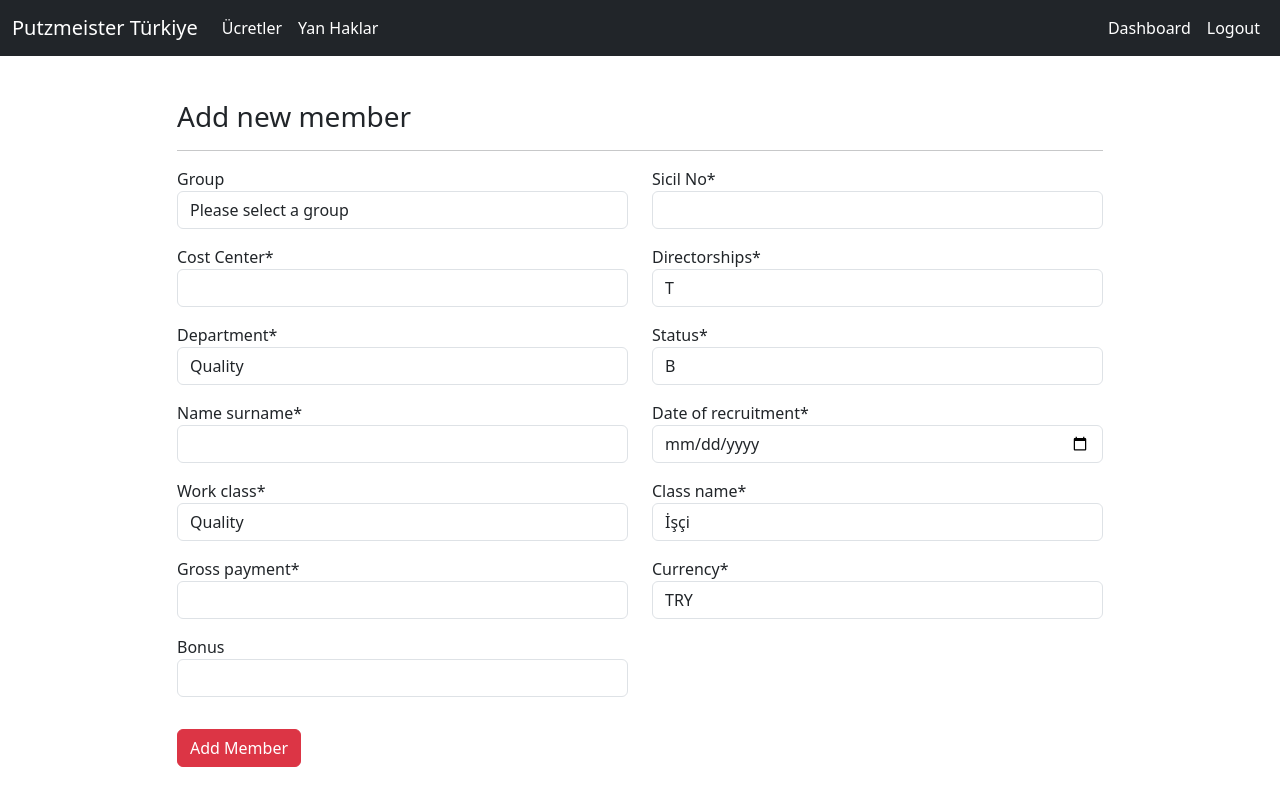
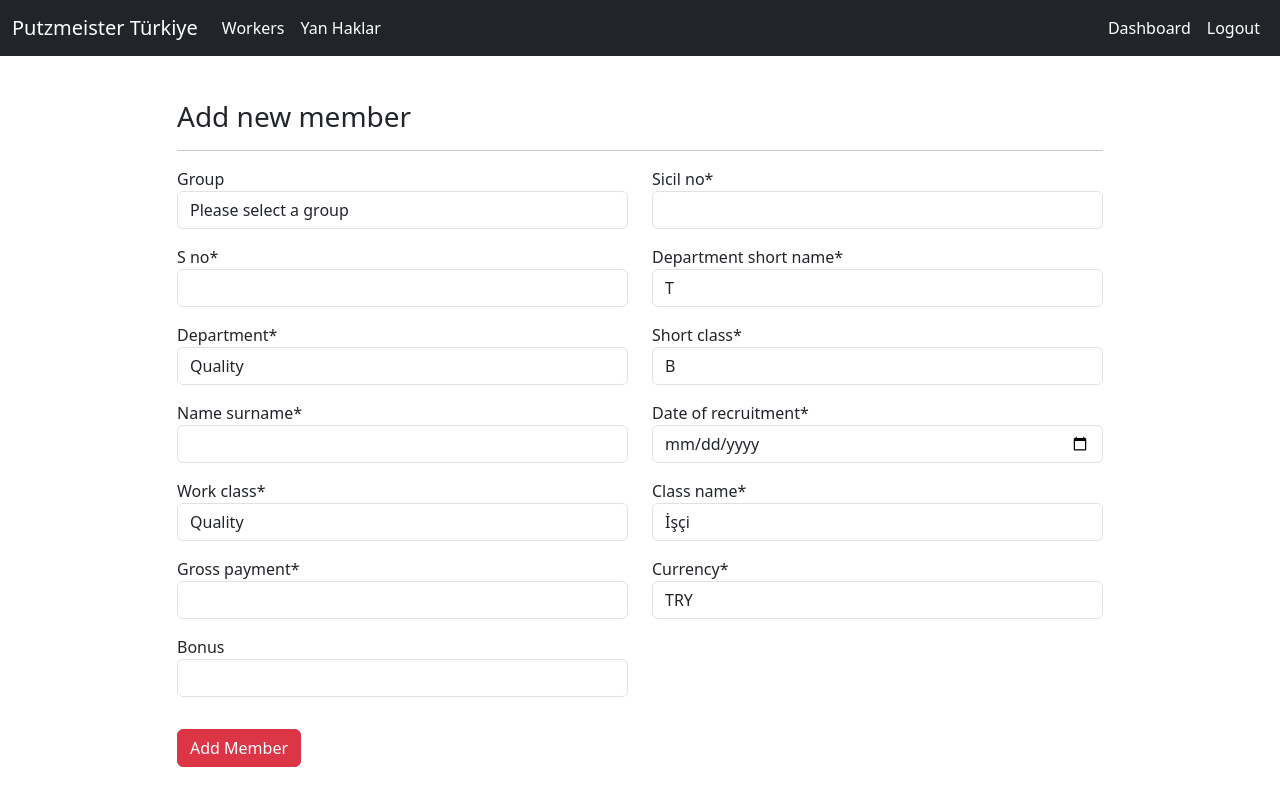
Before and after one commit to omercengiz/putzmeisterapp, a Django app: page /workers/addworkers/ in a window 1280 px wide. Run offline with Django 4.2, Linux system fonts and the light colour scheme; a user stored in the database is signed in; some libraries are stand-ins or nearby versions.

Commit message:
feat:changing model type

```diff
--- a/templates/includes/navbar.html
+++ b/templates/includes/navbar.html
@@ -9,12 +9,14 @@
 
     <div class="collapse navbar-collapse" id="navbarCollapse">
       <ul class="navbar-nav me-auto mb-2 mb-md-0">
-        <li class="nav-item">
-          <a class="nav-link active" href="/">Ücretler</a>
-        </li>
-        <li class="nav-item">
-          <a class="nav-link active" href="/yanhaklar">Yan Haklar</a>
-        </li>
+        {% if request.user.is_authenticated %}
+          <li class="nav-item">
+            <a class="nav-link active" href="/workers/dashboard">Workers</a>
+          </li>
+          <li class="nav-item">
+            <a class="nav-link active" href="/yanhaklar">Yan Haklar</a>
+          </li>
+        {% endif %}
       </ul>
 
       <ul class="navbar-nav ms-auto mb-2 mb-md-0">
--- a/workers/models.py
+++ b/workers/models.py
@@ -1,7 +1,8 @@
+# models.py
 from django.db import models
+from django.contrib.auth.models import User
 
-# Create your models here.
-class Workers(models.Model):
+class BaseWorker(models.Model):
     GROUP_CHOICES = [
         ('', 'Please select a group'),
         ('PTR', 'PTR'),
@@ -115,15 +116,13 @@ class Workers(models.Model):
         ('Sales Adana', 'Sales Adana')
     ]
 
-
-    author = models.ForeignKey("auth.User", on_delete=models.SET_DEFAULT, default=1) #kullanıcı silme işlemi yaparsa default idsi 1 olan kullanıcıya gidecek.
-    created_date = models.DateTimeField(auto_now_add=True) # like an index or or creation timestamp
-    group = models.CharField(max_length=50, choices=GROUP_CHOICES, verbose_name="Group", blank=True, null=True)
-    sicil_no = models.CharField(max_length=50, verbose_name="Sicil No", unique=True) # unique sicil no
-    s_no = models.IntegerField(verbose_name="Cost Center")
-    department_short_name = models.CharField(max_length=100, choices=DIRECTOR_NAME, verbose_name="Directorships", default='T') # dep.
-    department = models.CharField(max_length=100, choices=DEPARTMENT_CLASS, default='Quality', verbose_name='Department')
-    short_class = models.CharField(max_length=50, choices=SHORT_CLASS_CHOICES, default='B', verbose_name='Status') # there is no name on the column
+    author = models.ForeignKey(User, on_delete=models.SET_DEFAULT, default=1)
+    group = models.CharField(max_length=50, choices=GROUP_CHOICES, blank=True, null=True)
+    sicil_no = models.CharField(max_length=50)
+    s_no = models.IntegerField()
+    department_short_name = models.CharField(max_length=100, choices=DIRECTOR_NAME, default='T')
+    department = models.CharField(max_length=100, choices=DEPARTMENT_CLASS, default='Quality')
+    short_class = models.CharField(max_length=50, choices=SHORT_CLASS_CHOICES, default='B')
     name_surname = models.CharField(max_length=100)
     date_of_recruitment = models.DateTimeField()
     work_class = models.CharField(max_length=50, choices=WORK_CLASS_CHOICES, default='Quality')
@@ -132,14 +131,27 @@ class Workers(models.Model):
     currency = models.CharField(max_length=3, choices=CURRENCY_CHOICES, default='TRY')
     bonus = models.IntegerField(null=True, blank=True)
 
+    class Meta:
+        abstract = True
 
 
-    # we see object name is a worker name. Displaying the name_surname not an object
+class Workers(BaseWorker):
+    created_date = models.DateTimeField(auto_now_add=True)
+
+    class Meta:
+        db_table = "workers"
+
     def __str__(self):
         return self.name_surname
 
 
-    # ToDo
-    # Buradaki alanların bazılarını çoktan seçmeli hale getirebiliriz.
-    # python manage.py makemigrations
-    # python manage.py migrate
+class ArchivedWorker(BaseWorker):
+    original_id = models.IntegerField()
+    created_date = models.DateTimeField()
+    deleted_at = models.DateTimeField(auto_now_add=True)
+
+    class Meta:
+        db_table = "archived_workers"
+
+    def __str__(self):
+        return f"Archived - {self.name_surname}"
--- a/workers/views.py
+++ b/workers/views.py
@@ -2,7 +2,7 @@ from django.shortcuts import render, HttpResponse, redirect, get_object_or_404
 from .forms import WorkersForm
 from django.core.paginator import Paginator
 from django.contrib import messages
-from .models import Workers
+from .models import Workers, ArchivedWorker
 from django.contrib import messages
 from django.contrib.auth.decorators import login_required
 from django.db import IntegrityError
@@ -75,7 +75,26 @@ def updateWorkers(request, id):
 @login_required(login_url="user:login")
 def deleteWorkers(request, id):
     worker = get_object_or_404(Workers, id=id)
+
+    ArchivedWorker.objects.create(
+        original_id=worker.id,
+        created_date=worker.created_date,
+        author=worker.author,
+        group=worker.group,
+        sicil_no=worker.sicil_no,
+        s_no=worker.s_no,
+        department_short_name=worker.department_short_name,
+        department=worker.department,
+        short_class=worker.short_class,
+        name_surname=worker.name_surname,
+        date_of_recruitment=worker.date_of_recruitment,
+        work_class=worker.work_class,
+        class_name=worker.class_name,
+        gross_payment=worker.gross_payment,
+        currency=worker.currency,
+        bonus=worker.bonus
+    )
+
     worker.delete()
-    messages.success(request, "Information of the worker has been deleted")
-
+    messages.success(request, "Worker deleted and archived.")
     return redirect("workers:dashboard")
```
Also changed, not shown: workers/migrations/0013_alter_workers_department_and_more.py (added).
